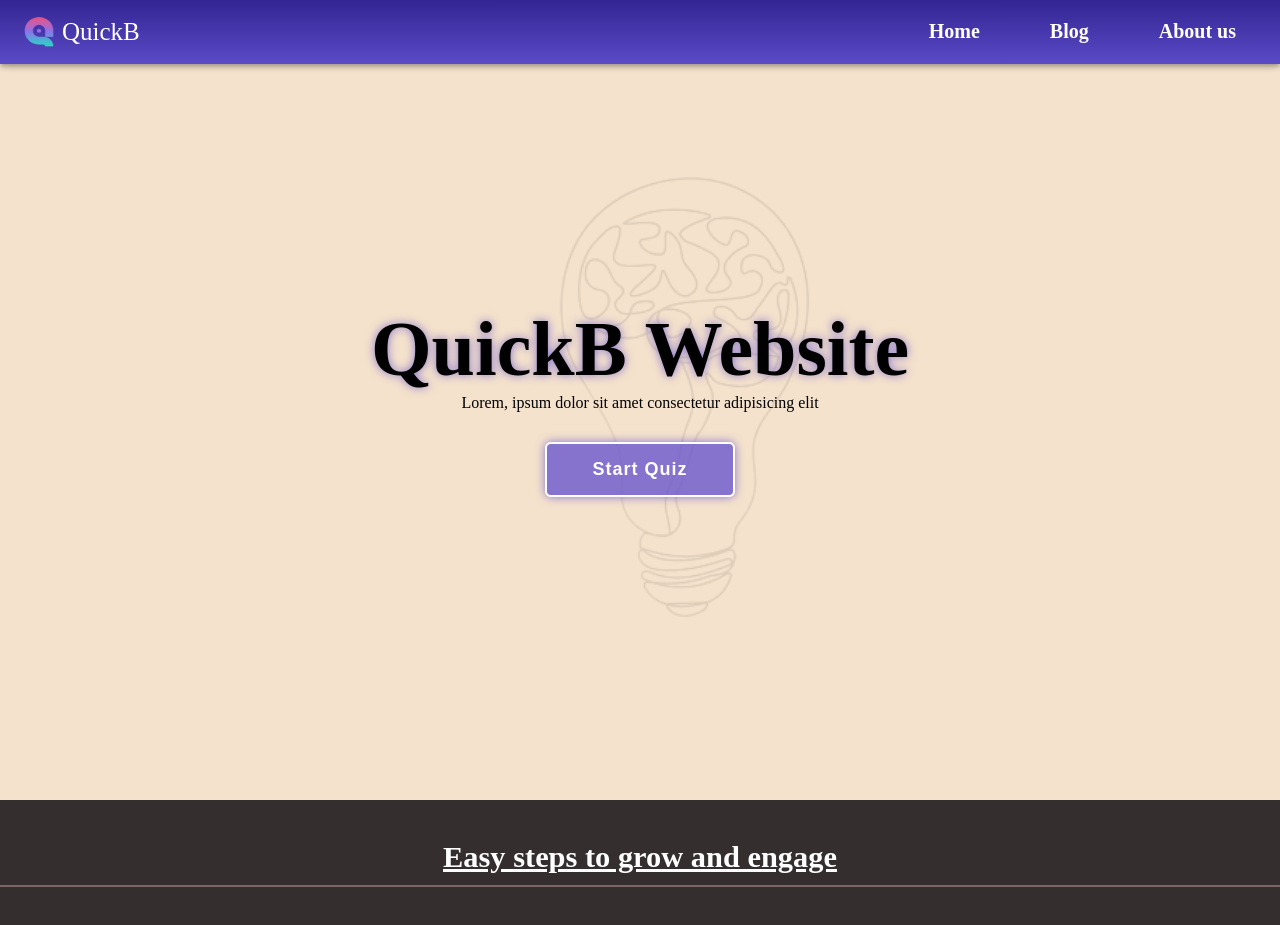
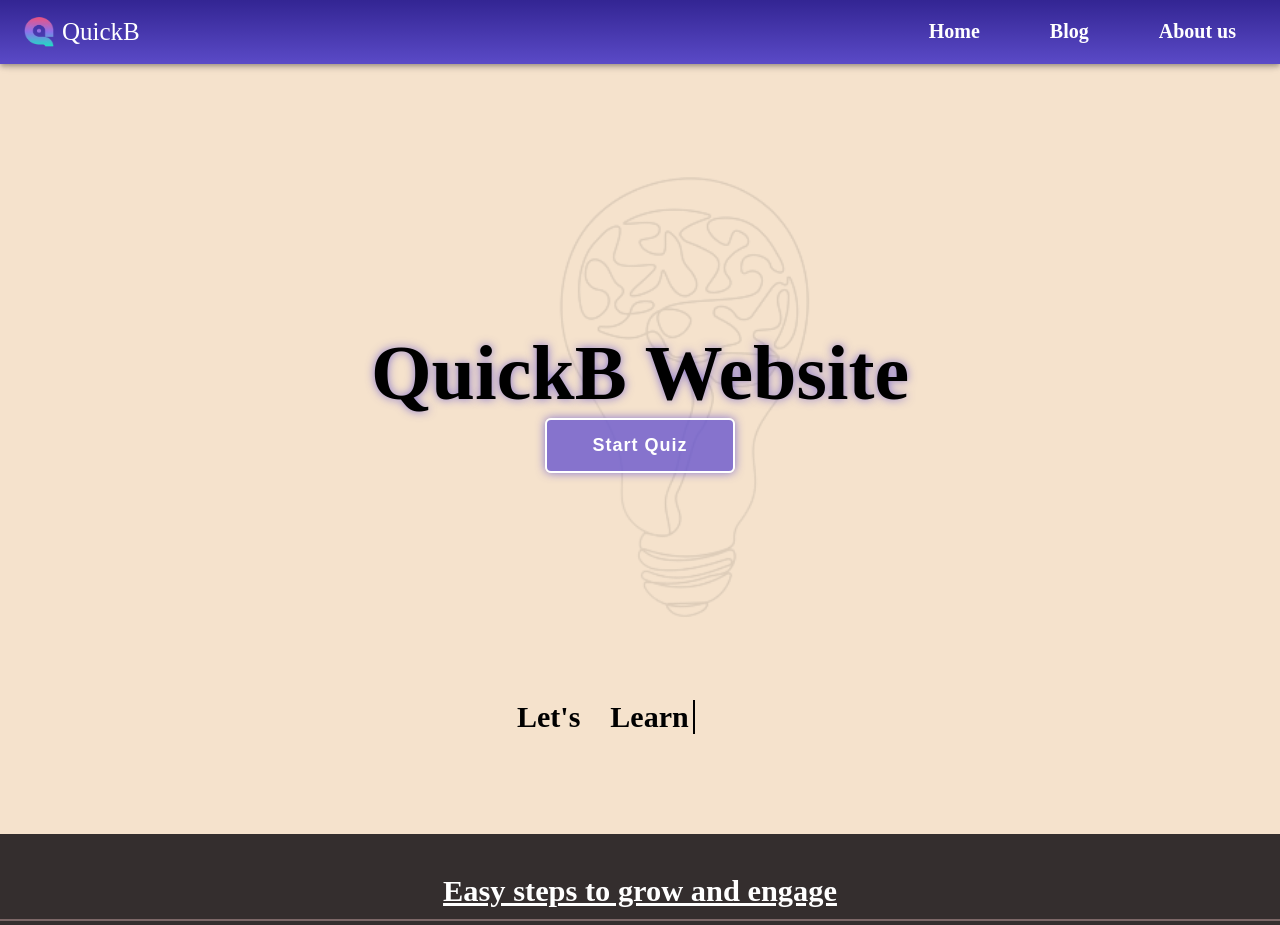
Before and after one commit to J4ckIsB4ck/web1-2024-project-final, a React (Create React App) app: page / in a window 1280 px wide. Shown: the top 925 px of the page. Built offline with nearby package versions, Linux system fonts and the light colour scheme; a web font is replaced by a local one.

Commit message:
Homepage added text animation

```diff
--- a/src/pages/Home/Home.css
+++ b/src/pages/Home/Home.css
@@ -17,6 +17,7 @@
     transition: .0s ease;
     pointer-events: auto;
     font-family: "Reddit Mono";
+    overflow: hidden;
 }
 .main-home.active{
     filter:blur(15px);
@@ -28,7 +29,6 @@
     display: flex;
     justify-content: center;
     align-items: center;
-
     position: relative;
 }
 .div-home{
@@ -66,3 +66,42 @@
     background-color: #9c77ed;
     box-shadow: none;
 }
+.container-main{
+    align-items: center;
+    justify-content: center;
+    display: flex;
+    gap: 30px;
+}
+.container-text{
+    display: flex;
+    gap: 30px;
+    width: 246px;
+}
+.container-text .text{
+    position: relative;
+    font-size: 30px;
+    font-weight: 600;
+    bottom: 100px;
+}
+.container-text .text.first-text{
+    color: black;
+}
+.text.sec-text:before{
+    content: "";
+    position: absolute;
+    top: 0;
+    left: 0;
+    height: 100%;
+    width: 100%;
+    background-color: rgb(245, 226, 204);
+    border-left: 2px solid black;
+    animation: animate 4s steps(12) infinite;
+}
+@keyframes animate{
+    40%, 60%{
+        left: calc(100% + 4px);
+    }
+    100%{
+        left: 0%;
+    }
+}
--- a/src/pages/Home/Home.jsx
+++ b/src/pages/Home/Home.jsx
@@ -24,7 +24,26 @@ function Home() {
       main.classList.remove('active');
     }
   }
+  const text = document.querySelector(".sec-text");
+
+const textLoad = () => {
+    setTimeout(() => {
+      text.textContent = "Improve";
+    }, 0);
+    setTimeout(() => {
+      text.textContent = "Learn";
+    }, 4000);
+    setTimeout(() => {
+      text.textContent = "Develop";
+    }, 8000);
+    setTimeout(() => {
+      text.textContent = "Progress";
+    }, 12000);
+}
+textLoad();
+setInterval(textLoad, 16000);
 }, []);
+
 
   return (
     <Fragment>
@@ -36,10 +55,15 @@ function Home() {
                     <section className="section-home">
                       <div className="div-home">
                         <h1>QuickB Website</h1>
-                        <p>Lorem, ipsum dolor sit amet consectetur adipisicing elit</p>
                       <button className="start-btn">Start Quiz</button>
                     </div>
                 </section>
+                    <div className="container-main">
+                      <div className="container-text">
+                        <span className="text first-text">Let's</span>
+                        <span className="text sec-text"></span>
+                      </div>
+                    </div>
               <HomeContainer/>
             <Carousel/>
           <Footer/>
```
